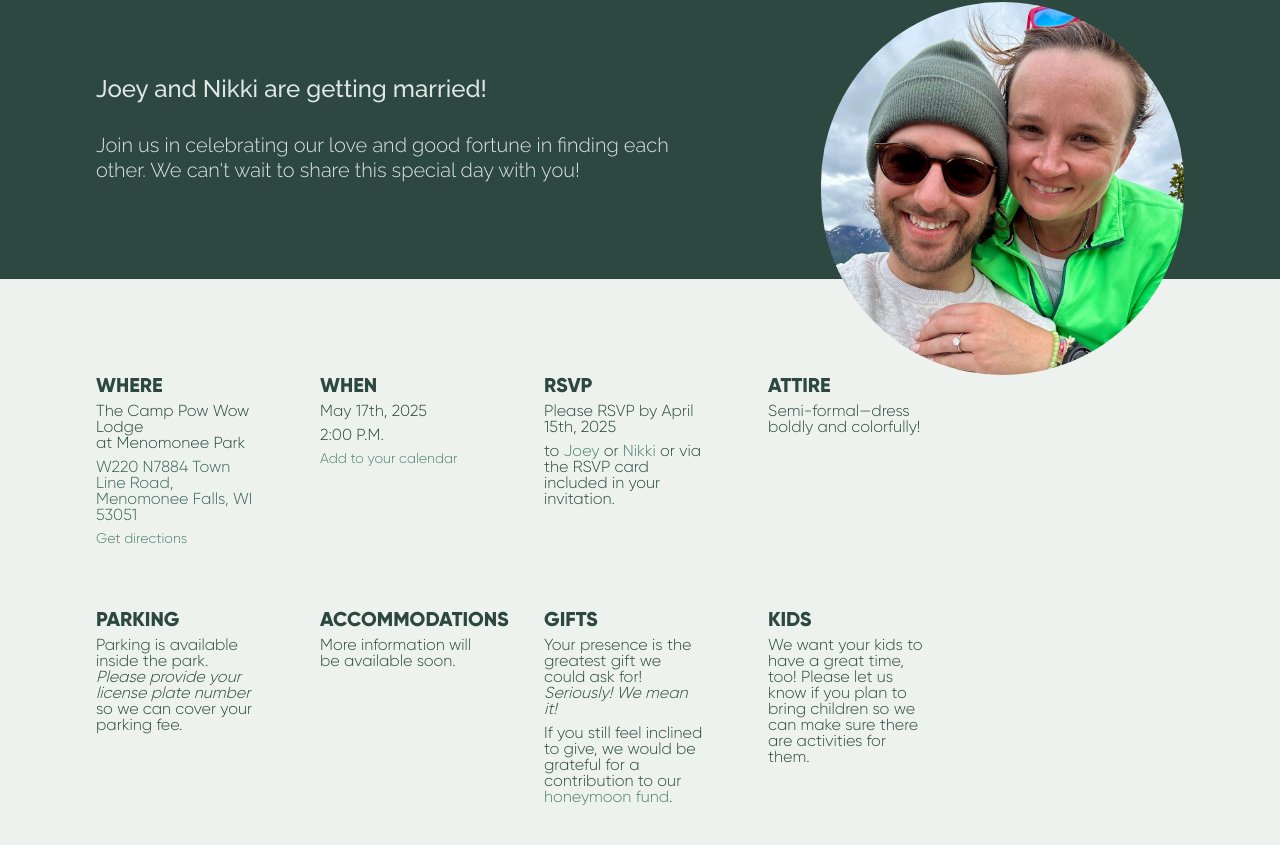
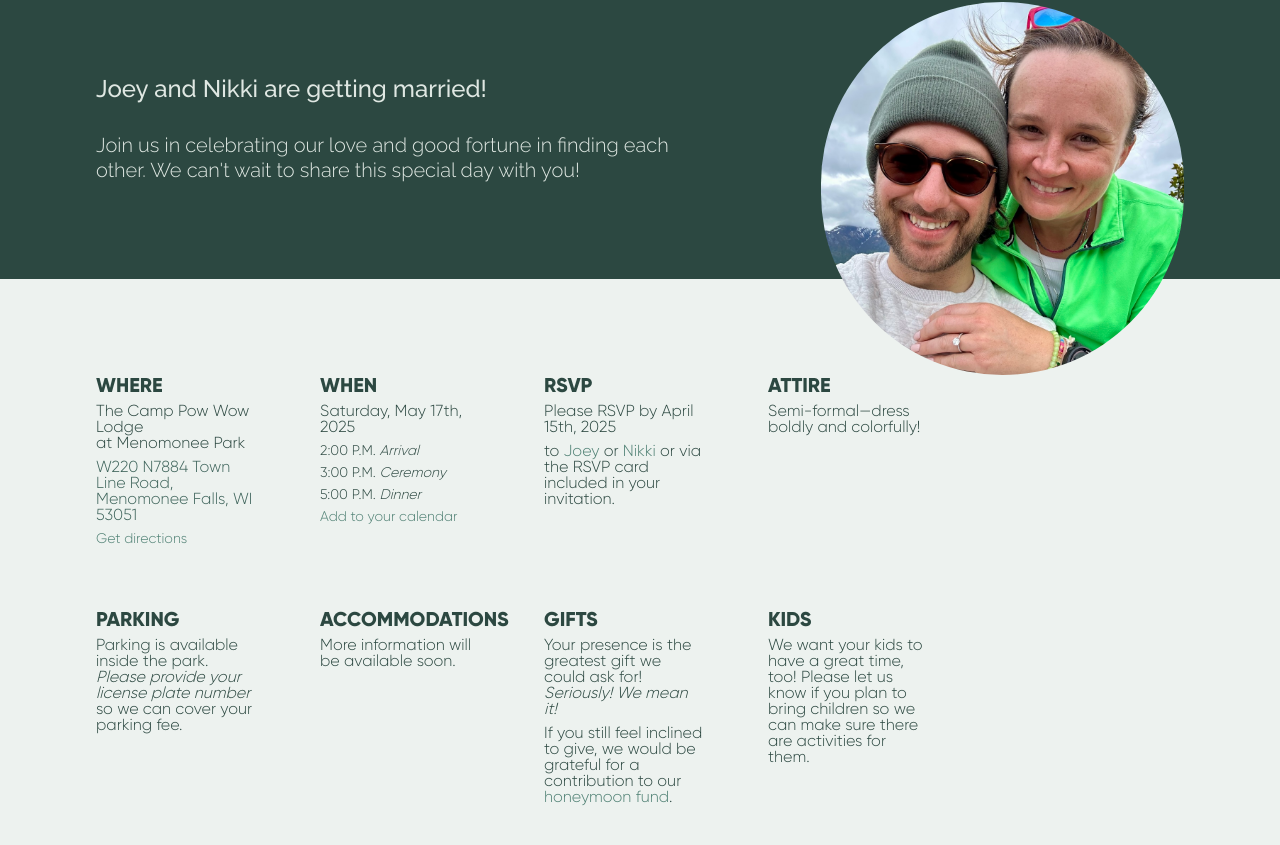
Before and after one commit to josefdlange/joeyandnikki.wedding, a Next.js app: page / in a window 1280 px wide. Shown: the part 723-1568 px from the top of the page. Built offline with nearby package versions, Linux system fonts and the light colour scheme.

Commit message:
Clean up 'WHEN' section

```diff
--- a/src/app/page.tsx
+++ b/src/app/page.tsx
@@ -60,10 +60,16 @@ export default function Home() {
                 </InfoBlock>
                 <InfoBlock title={"When"}>
                     <p className="text-md font-medium leading-none">
-                        May 17th, 2025
+                        Saturday, May 17th, 2025
                     </p>
-                    <p className="text-md font-medium leading-none">
-                        2:00 P.M.
+                    <p className="text-sm font-medium leading-none">
+                        2:00 P.M. <span className={"italic"}>Arrival</span>
+                    </p>
+                    <p className="text-sm font-medium leading-none">
+                        3:00 P.M. <span className={"italic"}>Ceremony</span>
+                    </p>
+                    <p className="text-sm font-medium leading-none">
+                        5:00 P.M. <span className={"italic"}>Dinner</span>
                     </p>
                     <p className="text-sm font-medium leading-none text-peacock-700 hover:underline">
                         <a href={"/joeyandnikki.wedding.ics"}>Add to your calendar</a>
```
